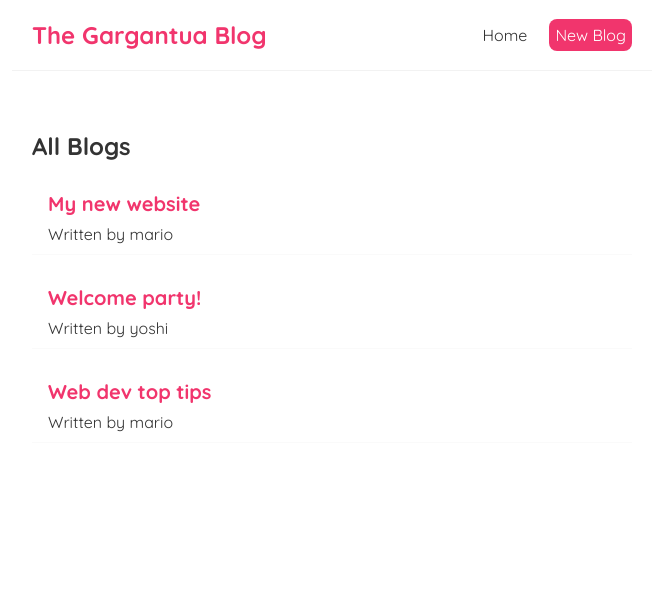
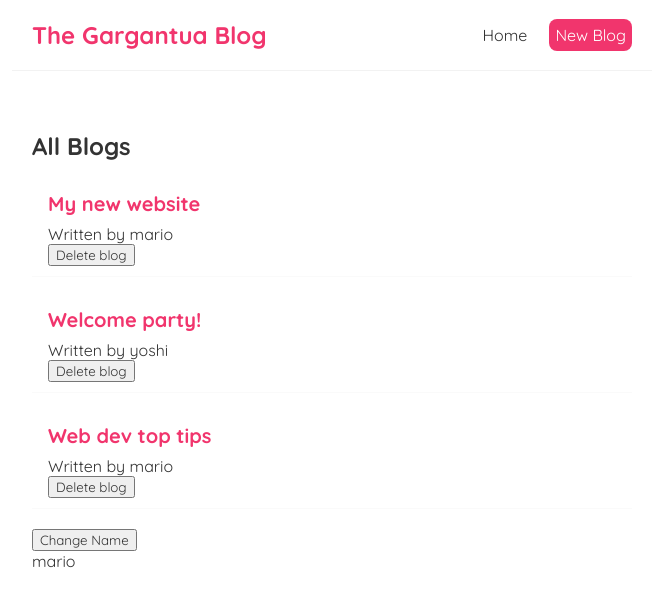
Before and after one commit to KalelOrbis/React-Ninja, a React (Vite) app: page / in a window 1280 px wide. Shown: the top 606 px of the page, without its empty margins (308-971 px from the left). Built offline with nearby package versions, Linux system fonts and the light colour scheme.

Commit message:
Completed lesson 15 useEffect hook

```diff
--- a/src/components/BlogsList.tsx
+++ b/src/components/BlogsList.tsx
@@ -1,8 +1,9 @@
 type BlogsListProps = {
   blogs: { title: string; body: string; author: string; id: number }[];
   title: string;
+  handleDelete(id: number): void;
 };
-export function BlogsList({ blogs, title }: BlogsListProps) {
+export function BlogsList({ blogs, title, handleDelete }: BlogsListProps) {
   return (
     <div className="blogsList">
       <h2>{title}</h2>
@@ -10,6 +11,7 @@
         <div className="blog-preview" key={blog.id}>
           <h2>{blog.title}</h2>
           <p>Written by {blog.author}</p>
+          <button onClick={() => handleDelete(blog.id)}>Delete blog</button>
         </div>
       ))}
     </div>
--- a/src/components/Home.tsx
+++ b/src/components/Home.tsx
@@ -1,4 +1,4 @@
-import { useState } from "react";
+import { useEffect, useState } from "react";
 import { BlogsList } from "./BlogsList";
 
 export function Home() {
@@ -12,9 +12,27 @@
       id: 3,
     },
   ]);
+
+  const [name, setName] = useState("mario");
+  const handleDelete = (id: number) => {
+    const keptBlogs = blogs.filter((blog) => blog.id !== id);
+    setBlogs(keptBlogs);
+  };
+
+  useEffect(() => {
+    console.log("state changed");
+    console.log(name);
+  }, [name]);
   return (
     <div className="home">
-      <BlogsList blogs={blogs} title="All Blogs" />
+      <BlogsList blogs={blogs} title="All Blogs" handleDelete={handleDelete} />
+      <button onClick={() => setName("Luigi")}>Change Name</button>
+      <p>{name}</p>
+      {/* <BlogsList
+        blogs={blogs.filter((blog) => blog.author === "mario")}
+        title="Mario's Blogs"
+        handleDelete={handleDelete}
+      /> */}
     </div>
   );
 }
```
